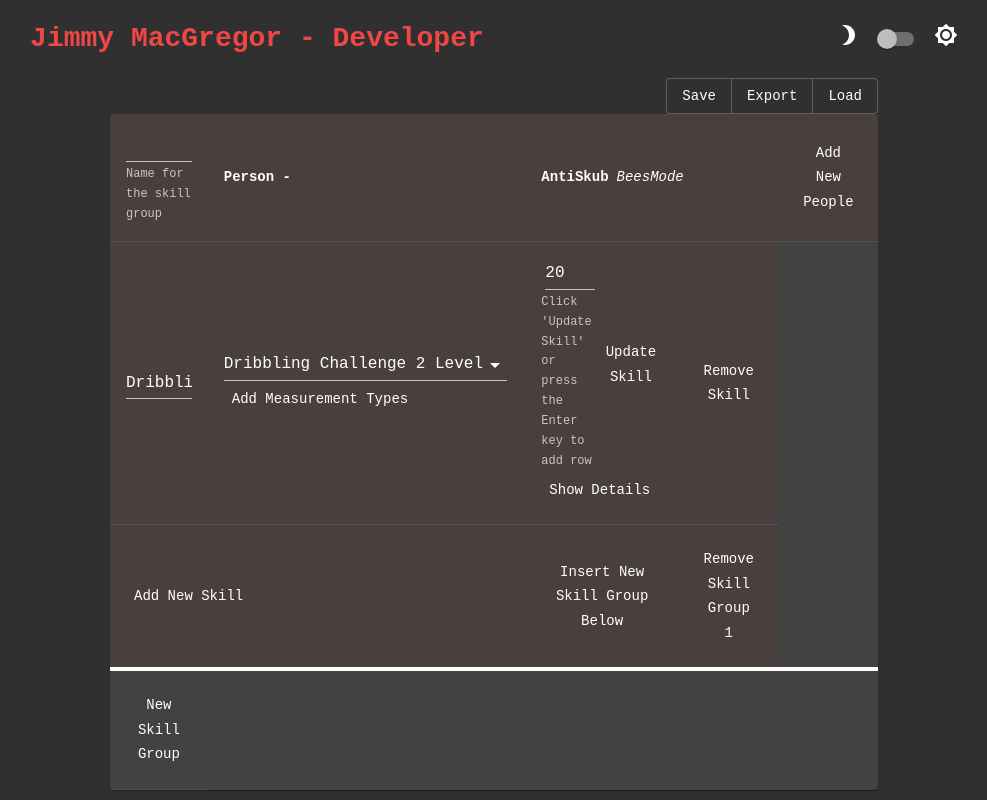
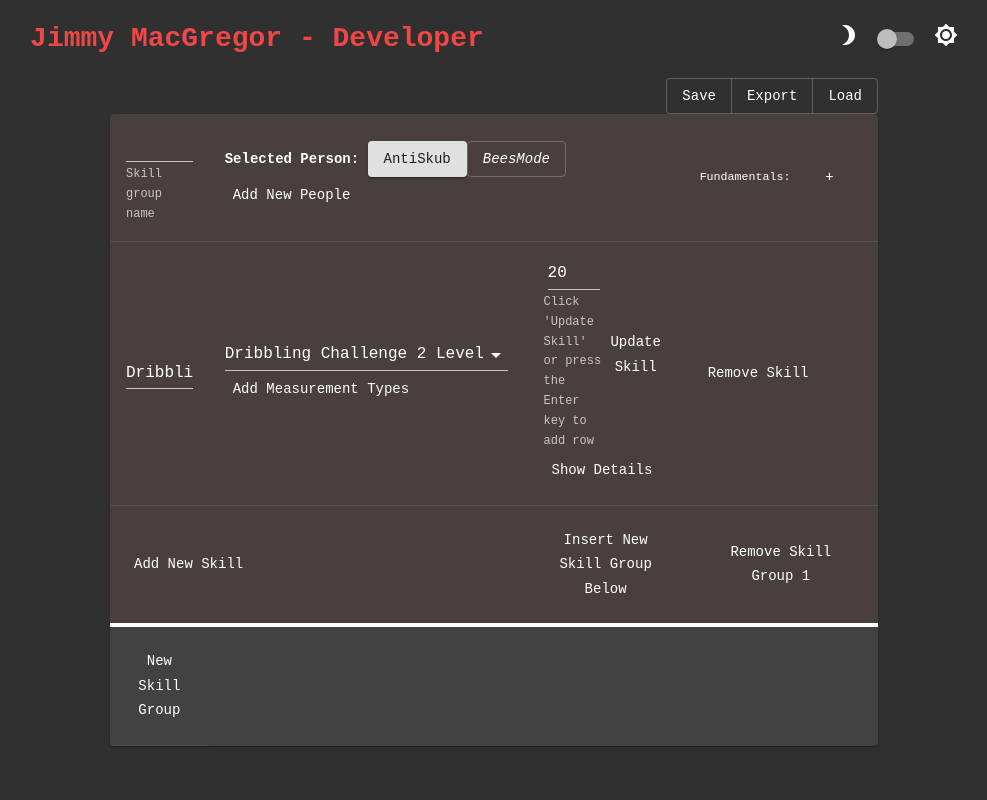
Before and after one commit to MymmiJ/personal-site, a React app: page /RocketLeagueProgressTracker in a window 1280 px wide. Shown: the whole page, without its empty margins (146-1133 px from the left). Built offline with nearby package versions, Linux system fonts and the light colour scheme.

Commit message:
Add fundamentals to skill groups

```diff
--- a/src/RocketLeagueProgressTracker/Factories/skillGroupMaker.js
+++ b/src/RocketLeagueProgressTracker/Factories/skillGroupMaker.js
@@ -1,6 +1,7 @@
-export const skillGroupMaker = (skills = [], people = [], activePerson = {}, name = '') => ({
+export const skillGroupMaker = (skills = [], people = [], activePerson = {}, name = '', fundamentals = []) => ({
     skills,
     people,
     activePerson,
-    name
+    name,
+    fundamentals,
 });
--- /dev/null
+++ b/src/RocketLeagueProgressTracker/Forms/FundamentalForm.js
@@ -0,0 +1,20 @@
+import { FormControl, FormHelperText, Input, InputLabel } from "@material-ui/core";
+import { Label } from "@material-ui/icons";
+
+export const FundamentalForm = ({ fundamental, updateFundamental }) => {
+    return <FormControl>
+        <InputLabel htmlFor='fundamental-name-input'><Label alt='Fundamental'/></InputLabel>
+        <Input
+            id='fundamental-name-input'
+            value={fundamental ?? ''}
+            onChange={({ target: { value } }) => {
+                if(value) {
+                    return updateFundamental(value);
+                }
+                return updateFundamental(null);
+            }}
+            aria-describedby='fundamental-name-helper-text'
+        />
+        <FormHelperText id='fundamental-name-helper-text'>Enter a name for the fundamental you want to add</FormHelperText>
+    </FormControl>
+}
--- /dev/null
+++ b/src/RocketLeagueProgressTracker/Forms/FundamentalsForm.js
@@ -0,0 +1,22 @@
+import { Typography } from "@material-ui/core"
+import { FundamentalForm } from "./FundamentalForm";
+
+export const FundamentalsForm = ({ fundamentals = [], updateFundamentals }) => {
+    const updateFundamental = (i) => (fundamental) => {
+        if(fundamental) {
+            updateFundamentals([...fundamentals.slice(0,i), fundamental, ...fundamentals.slice(i+1)]);
+        } else {
+            updateFundamentals([...fundamentals.slice(0,i), ...fundamentals.slice(i+1)]);
+        }
+    }
+    const fundamentalsPlusNext = [...fundamentals, ''];
+    return <>
+        <Typography>Fundamentals:</Typography>
+        { fundamentalsPlusNext.map((fundamental, i) =>
+            <FundamentalForm
+                fundamental={fundamental}
+                updateFundamental={updateFundamental(i)}
+                key={i}
+            />)}
+    </>
+}
--- /dev/null
+++ b/src/RocketLeagueProgressTracker/Modals/AddItemModals/NewFundamentalsModal.js
@@ -0,0 +1,37 @@
+import { Button, Dialog } from "@material-ui/core";
+import { useState } from "react";
+import styled from "styled-components";
+import { FundamentalsForm } from "../../Forms/FundamentalsForm";
+
+const FundamentalsFormContainer = styled.div`
+    padding: 12px;
+`;
+
+export const NewFundamentalsModal = ({ dispatch, existingFundamentals, closeModal, showModal }) => {
+    const [fundamentalsToCreate, setFundamentalsToCreate] = useState([]);
+
+    const resetFundamentals = () => setFundamentalsToCreate([]);
+
+    const addNewFundamentals = () => {
+        const validFundamentals = fundamentalsToCreate.filter(fundamental => !!fundamental);
+        const filteredFundamentals = validFundamentals
+            .filter(fundamental => !existingFundamentals.includes(fundamental));
+        dispatch(filteredFundamentals);
+        resetFundamentals();
+        closeModal();
+    }
+
+    return <Dialog
+            PaperProps={{ style: { maxWidth: '420px' } }}
+            open={showModal}
+            onClose={() => {
+                resetFundamentals();
+                closeModal();
+            }}
+        >
+        <FundamentalsFormContainer>
+            <FundamentalsForm fundamentals={fundamentalsToCreate} updateFundamentals={setFundamentalsToCreate} />
+            <Button onClick={addNewFundamentals}>Add New Fundamentals</Button>
+        </FundamentalsFormContainer>
+    </Dialog>;
+};
--- a/src/RocketLeagueProgressTracker/Modals/AddItemModals/NewSkillGroupModal.js
+++ b/src/RocketLeagueProgressTracker/Modals/AddItemModals/NewSkillGroupModal.js
@@ -27,7 +27,7 @@ export const NewSkillGroupModal = ({ dispatch, showModal }) => {
                 ...skillGroupToCreate,
                 name: value,
             })} type="text" value={skillGroupToCreate.name} />
-            <FormHelperText>Name for the skill group</FormHelperText>
+            <FormHelperText>Skill group name</FormHelperText>
             <SkillGroupForm skillGroup={skillGroupToCreate} updateSkillGroup={setSkillGroupToCreate} />
             <Button onClick={addNewSkillGroup}>Add New Skill Group</Button>
         </SkillGroupFormContainer>
--- a/src/RocketLeagueProgressTracker/ProgressTracker/SkillGroup.js
+++ b/src/RocketLeagueProgressTracker/ProgressTracker/SkillGroup.js
@@ -13,6 +13,8 @@ import { updatePeopleAction } from "../Reducers/Actions/SkillGroupsActions/updat
 import { Skill } from "./Skill";
 import { getColorFromSpectrumPosition } from "./Utilities/getColorFromSpectrumPosition";
 import { renameSkillGroupAction } from "../Reducers/Actions/SkillGroupsActions/renameSkillGroupAction";
+import { NewFundamentalsModal } from "../Modals/AddItemModals/NewFundamentalsModal";
+import { replaceSkillGroupFundamentalsAction } from "../Reducers/Actions/SkillGroupsActions/replaceSkillGroupFundamentalsAction";
 
 // Number at which point we wrap to the start of the rainbow again
 const SPECTRUM_BREADTH = 10;
@@ -21,12 +23,14 @@ const BottomBorderTableBody = styled(TableBody)`
     border-bottom: solid 4px;
 `;
 
-export const SkillGroup = ({ skills, people, activePerson, name='', index }) => {
+// TODO: Add Fundamentals to the SkillGroup.
+export const SkillGroup = ({ skills, people, activePerson, name='', fundamentals = [], index }) => {
     const [,dispatch] = useContext(SkillGroupsContext);
 
     const [showNewSkillGroupModal, setShowNewSkillGroupModal] = useState(false);
     const [showNewSkillModal, setShowNewSkillModal] = useState(false);
     const [showNewPeopleModal, setShowNewPeopleModal] = useState(false);
+    const [showNewFundamentalsModal, setShowNewFundamentalsModal] = useState(false);
 
     const spectrumPosition = index % SPECTRUM_BREADTH;
 
@@ -37,18 +41,16 @@ export const SkillGroup = ({ skills, people, activePerson, name='', index }) =>
         <TableRow>
             <TableCell>
                 <Input onChange={({ target: { value } }) => dispatch(renameSkillGroupAction(index, value))} type="text" value={name} />
-                <FormHelperText>Name for the skill group</FormHelperText>
+                <FormHelperText>Skill group name</FormHelperText>
             </TableCell>
-            <TableCell><strong>Person -</strong></TableCell>
             <TableCell colSpan="2">
-                <strong>{activePerson.name}</strong>
+                { activePerson.name && <><strong>Selected Person: </strong>
+                <Button variant="contained">{activePerson.name}</Button></> }
                 {
                     people.filter(person => activePerson.name !== person.name).map((person, i) =>
-                        <Button key={i} onClick={() => dispatch(switchPersonAction(person, index))}><em>{person.name}</em></Button>)
+                        <Button variant="outlined" key={i} onClick={() => dispatch(switchPersonAction(person, index))}><em>{person.name}</em></Button>)
                 }
-            </TableCell>
-
-            <TableCell><Button onClick={() => setShowNewPeopleModal(true)}>Add New People</Button></TableCell>
+                <Button onClick={() => setShowNewPeopleModal(true)}>Add New People</Button>
                 <NewPeopleModal
                     dispatch={(newPeople) => {
                         if(newPeople) {
@@ -60,6 +62,21 @@ export const SkillGroup = ({ skills, people, activePerson, name='', index }) =>
                     }}
                     showModal={showNewPeopleModal}
                 />
+            </TableCell>
+            <TableCell>
+                <div style={{display: 'flex', alignItems: 'center'}}>
+                    <small>
+                        Fundamentals:&nbsp;
+                        {fundamentals.join(', ').replace(/, $/, '')}
+                    </small>
+                    <Button onClick={() => setShowNewFundamentalsModal(true)}>+</Button>
+                    <NewFundamentalsModal
+                        dispatch={(newFundamentals) => dispatch(replaceSkillGroupFundamentalsAction(index, [...fundamentals, ...newFundamentals]))}
+                        existingFundamentals={fundamentals}
+                        closeModal={() => setShowNewFundamentalsModal(false)}
+                        showModal={showNewFundamentalsModal}/>
+                </div>
+            </TableCell>
         </TableRow>
         {skills.map((skill, i) => <Skill key={i} {...skill} activePerson={activePerson} index={i} skillGroupIndex={index} />)}
         <TableRow>
--- /dev/null
+++ b/src/RocketLeagueProgressTracker/Reducers/Actions/SkillGroupsActions/replaceSkillGroupFundamentalsAction.js
@@ -0,0 +1,7 @@
+import { REPLACE_SKILL_GROUP_FUNDAMENTALS } from "../../skillGroupsReducer";
+
+export const replaceSkillGroupFundamentalsAction = (index, fundamentals) => ({
+    type: REPLACE_SKILL_GROUP_FUNDAMENTALS,
+    index,
+    fundamentals,
+});
--- a/src/RocketLeagueProgressTracker/Reducers/skillGroupsReducer.js
+++ b/src/RocketLeagueProgressTracker/Reducers/skillGroupsReducer.js
@@ -9,6 +9,7 @@ export const REMOVE_SKILL = 'remove_skill';
 export const REMOVE_SKILL_GROUP = 'remove_skill_group';
 export const ADD_NEW_SKILL_GROUP = 'add_new_skill_group';
 export const RENAME_SKILL_GROUP = 'rename_skill_group';
+export const REPLACE_SKILL_GROUP_FUNDAMENTALS = 'replace_skill_group_fundamentals';
 export const INSERT_NEW_SKILL_GROUP = 'insert_new_skill_group';
 export const REPLACE_ALL_SKILL_GROUPS = 'replace_all_skill_groups';
 
@@ -117,6 +118,8 @@ export const skillGroupsReducer = (state, action) => {
                 },
                 ...state.slice(action.skillGroupIndex+1)
             ];
+        case REPLACE_SKILL_GROUP_FUNDAMENTALS:
+            return [...state.slice(0, action.index), { ...state[action.index], fundamentals: action.fundamentals }, ...state.slice(action.index+1)];
         case RENAME_SKILL_GROUP:
             return [...state.slice(0, action.index), { ...state[action.index], name: action.newName }, ...state.slice(action.index+1)];
         case REMOVE_SKILL_GROUP:
```
Lines whose indentation alone changed are shown as unchanged.
